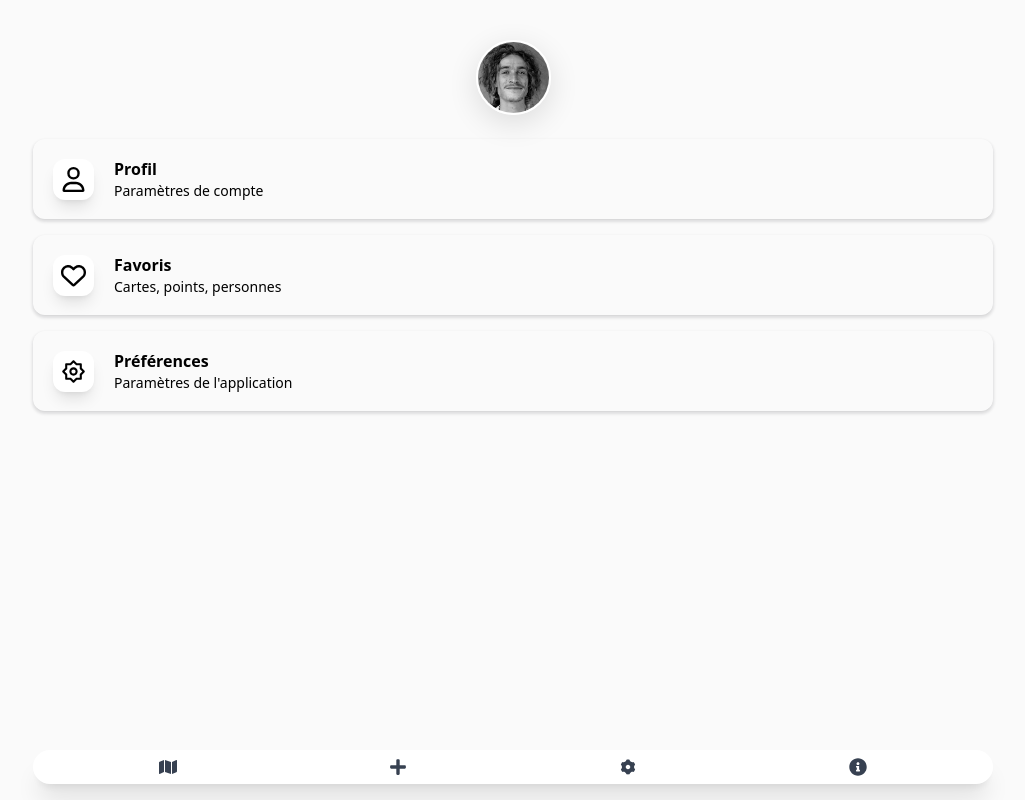
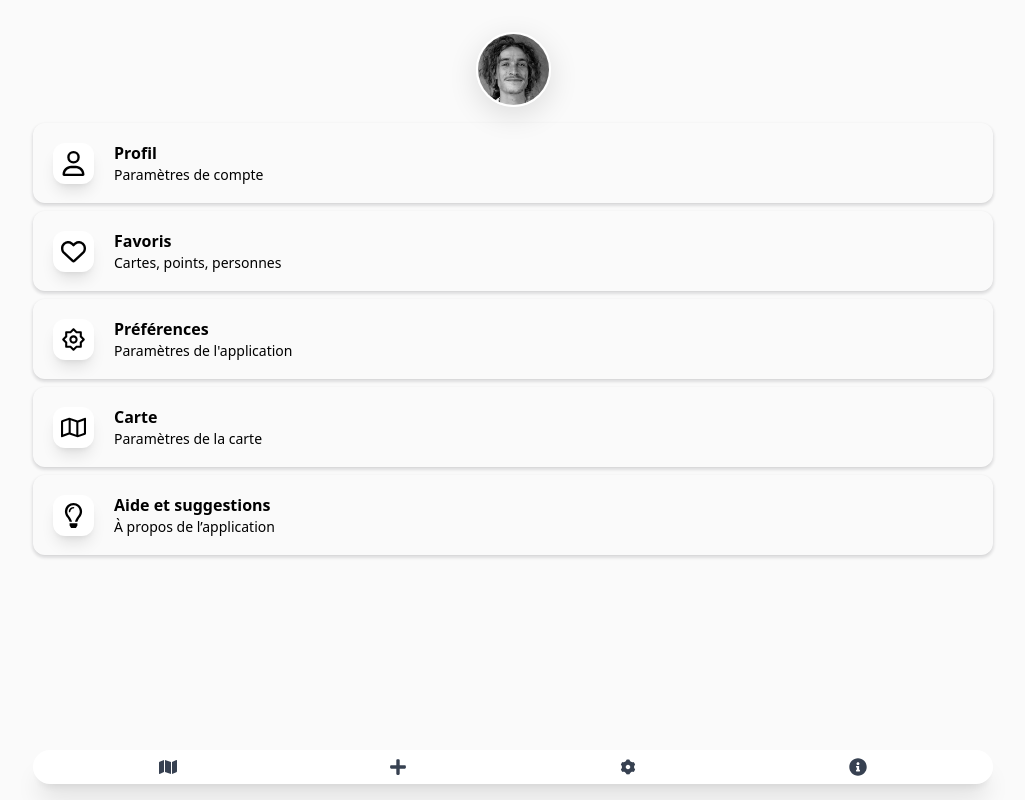
Before and after one commit to TheoLalande/pin-it, a Next.js app: page /settings in a window 1280 px wide. Shown: the whole page, without its empty margins (127-1152 px from the left). Built offline with nearby package versions, Linux system fonts and the light colour scheme.

Commit message:
ajout d'un element aux settings

```diff
--- a/src/app/components/settings/ProfilePicture.tsx
+++ b/src/app/components/settings/ProfilePicture.tsx
@@ -5,7 +5,7 @@ type propsType = {
 }
 
 const ProfilePicture = (props: propsType) => {
-  return <Image src={props.imagePath} alt="profile picture" width={75} height={75} className="mt-10 mb-2 rounded-full border-2 border-white shadow-[0_8px_30px_rgb(0,0,0,0.12)]" />
+  return <Image src={props.imagePath} alt="profile picture" width={75} height={75} className="mt-8 mb-2 rounded-full border-2 border-white shadow-[0_8px_30px_rgb(0,0,0,0.12)]" />
 }
 
 export default ProfilePicture
--- a/src/app/components/settings/SettingElement.tsx
+++ b/src/app/components/settings/SettingElement.tsx
@@ -6,7 +6,7 @@ type propsType = {
 
 const SettingElement = (props: propsType) => {
   return (
-    <button className="mt-4 w-full flex justify-center items-center ">
+    <button className="mt-2 w-full flex justify-center items-center ">
       <div className="w-3/4 h-20  rounded-xl shadow-[0px_1px_2px_-1px_rgba(0,0,0,0.05),0px_1px_0px_0px_rgba(25,28,33,0.01),0px_2px_3px_1px_rgba(25,28,33,0.12)] flex items-center flex-row ">
         <div className="bg-white p-2 rounded-xl  mx-5 shadow-lg">{props.icon}</div>
         <div className="flex flex-col text-left">
--- a/src/app/settings/page.tsx
+++ b/src/app/settings/page.tsx
@@ -2,7 +2,7 @@ import ProfilePicture from '../components/settings/ProfilePicture'
 import SettingElement from '../components/settings/SettingElement'
 import { FaRegHeart, FaRegUser } from 'react-icons/fa6'
 import { RiSettings2Line } from 'react-icons/ri'
-
+import { FaRegMap, FaRegLightbulb } from 'react-icons/fa'
 type dataType = {
   icon: JSX.Element
   title: string
@@ -26,13 +26,22 @@ const page = () => {
       title: 'Préférences',
       description: "Paramètres de l'application",
     },
+    {
+      icon: <FaRegMap size={25} />,
+      title: 'Carte',
+      description: 'Paramètres de la carte',
+    },
+    {
+      icon: <FaRegLightbulb size={25} />,
+      title: 'Aide et suggestions',
+      description: 'À propos de l’application',
+    },
   ]
 
   return (
     <div className="w-screen h-screen bg-[#fafafa]">
       <div className="w-full  flex items-center justify-center flex-col ">
         <ProfilePicture imagePath="/assets/profilePicture.jpeg" />
-
         {data.map(d => (
           <SettingElement key={d.title} title={d.title} description={d.description} icon={d.icon} />
         ))}
```
